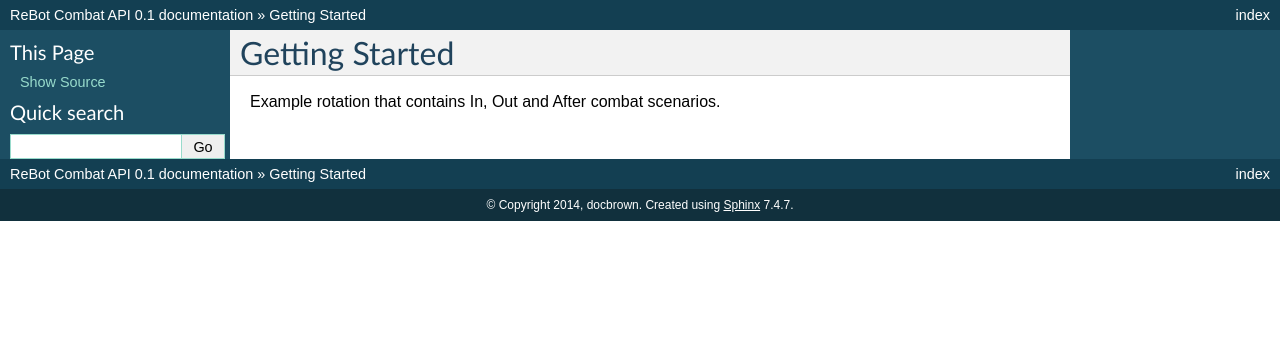
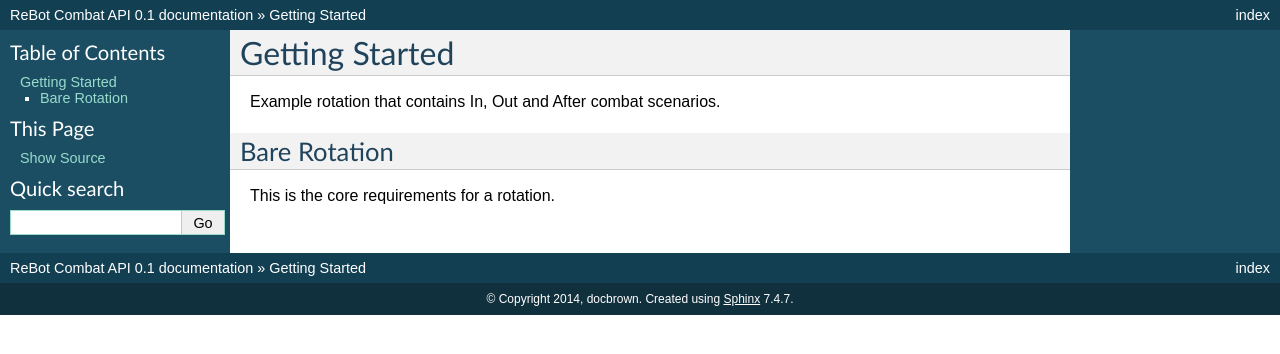
Before and after one commit to docbrown90/ReBotDocs, a Sphinx documentation site: the page built from docs/getting_started.rst, in a window 1280 px wide. Shown: the top 354 px of the page. Built offline with Sphinx 7.4.7, drawn with Linux system fonts in a browser that asks for light colours.

Commit message:
Update getting_started.rst

```diff
--- a/docs/getting_started.rst
+++ b/docs/getting_started.rst
@@ -2,6 +2,12 @@ Getting Started
 ==============
 
 Example rotation that contains In, Out and After combat scenarios.
+
+
+Bare Rotation
+-------------
+
+This is the core requirements for a rotation.
 
 .. code-block:: csharp
     using System;
```
